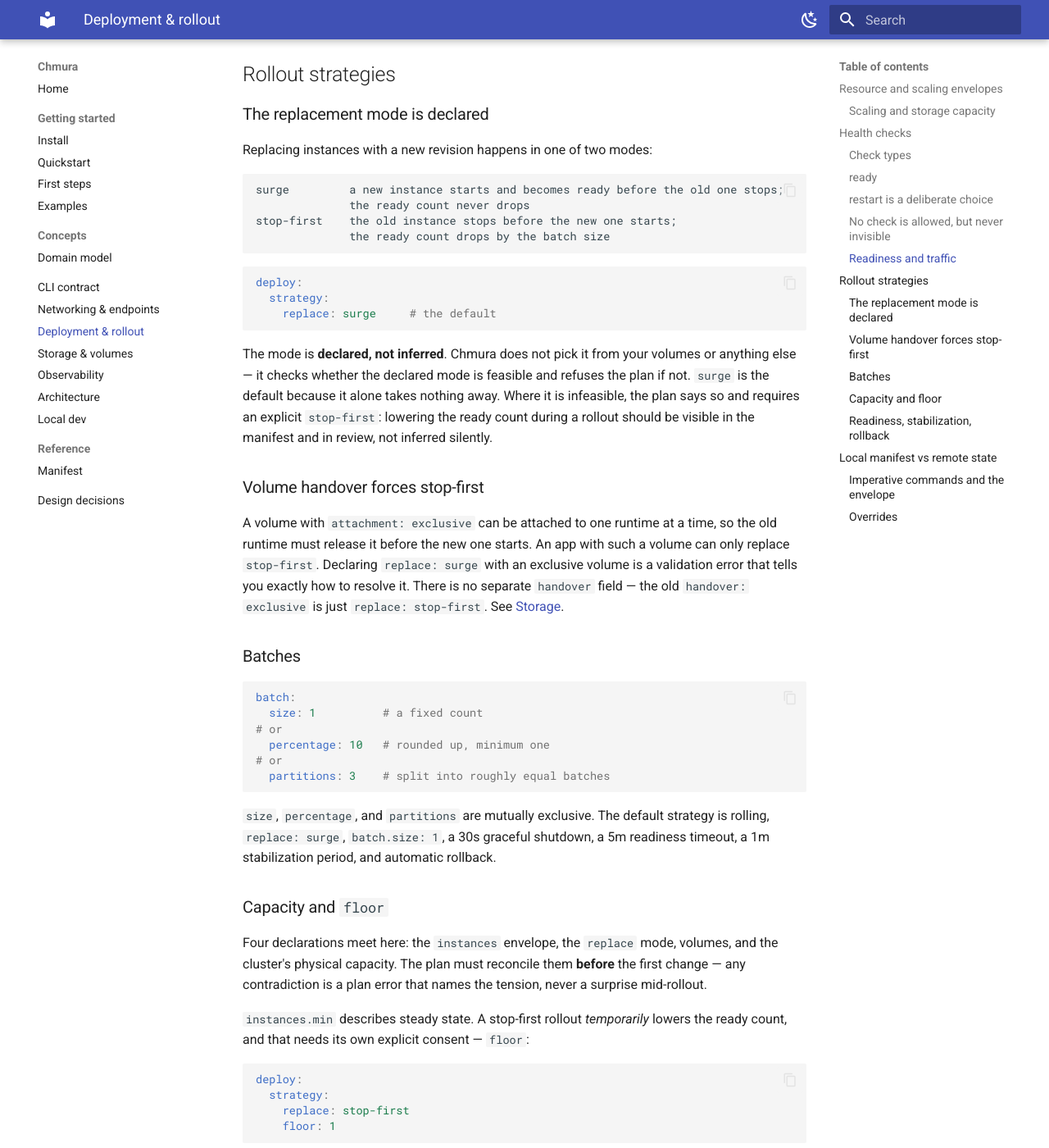
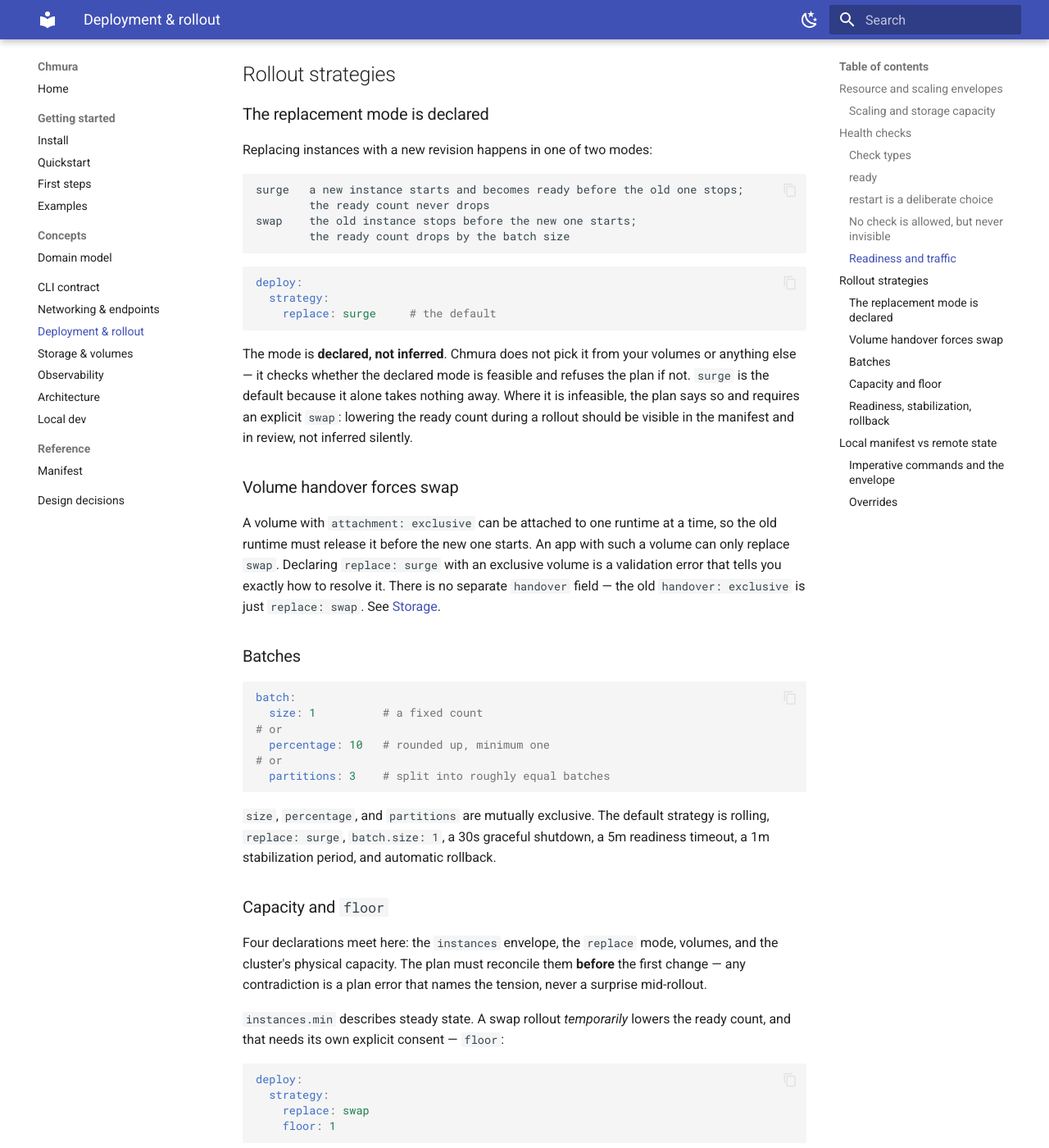
Before and after one commit to daropotter/chmura, an MkDocs documentation site: the page built from docs/deployment.md, in a window 1280 px wide and 1400 px high, scrolled down 3966 px. Shown: the whole window at 82% size. Built offline with MkDocs 1.6.1 and Material for MkDocs 9.7.7, drawn with Linux system fonts in a browser that asks for light colours; some of the changed text lies outside the part shown.

Commit message:
docs: rename replacement mode stop-first → swap

````diff
--- a/docs/deployment.md
+++ b/docs/deployment.md
@@ -189,10 +189,10 @@ the same readiness the [edge proxy and load balancer](networking.md) use.
 Replacing instances with a new revision happens in one of two modes:
 
 ```text
-surge         a new instance starts and becomes ready before the old one stops;
-              the ready count never drops
-stop-first    the old instance stops before the new one starts;
-              the ready count drops by the batch size
+surge   a new instance starts and becomes ready before the old one stops;
+        the ready count never drops
+swap    the old instance stops before the new one starts;
+        the ready count drops by the batch size
 ```
 
 ```yaml
@@ -204,18 +204,18 @@ deploy:
 The mode is **declared, not inferred**. Chmura does not pick it from your volumes
 or anything else — it checks whether the declared mode is feasible and refuses
 the plan if not. `surge` is the default because it alone takes nothing away.
-Where it is infeasible, the plan says so and requires an explicit `stop-first`:
+Where it is infeasible, the plan says so and requires an explicit `swap`:
 lowering the ready count during a rollout should be visible in the manifest and
 in review, not inferred silently.
 
-### Volume handover forces stop-first
+### Volume handover forces swap
 
 A volume with `attachment: exclusive` can be attached to one runtime at a time,
 so the old runtime must release it before the new one starts. An app with such a
-volume can only replace `stop-first`. Declaring `replace: surge` with an
+volume can only replace `swap`. Declaring `replace: surge` with an
 exclusive volume is a validation error that tells you exactly how to resolve it.
 There is no separate `handover` field — the old `handover: exclusive` is just
-`replace: stop-first`. See [Storage](storage.md).
+`replace: swap`. See [Storage](storage.md).
 
 ### Batches
 
@@ -239,13 +239,13 @@ volumes, and the cluster's physical capacity. The plan must reconcile them
 **before** the first change — any contradiction is a plan error that names the
 tension, never a surprise mid-rollout.
 
-`instances.min` describes steady state. A stop-first rollout *temporarily* lowers
+`instances.min` describes steady state. A swap rollout *temporarily* lowers
 the ready count, and that needs its own explicit consent — `floor`:
 
 ```yaml
 deploy:
   strategy:
-    replace: stop-first
+    replace: swap
     floor: 1
 ```
 
@@ -254,8 +254,8 @@ deploy:
 downtime and is required by `mode: all-at-once`.
 
 ```text
-stop-first:   target − batch ≥ floor
-surge:        target + batch ≤ instances.max
+swap:    target − batch ≥ floor
+surge:   target + batch ≤ instances.max
 ```
 
 The most common corner case — `min: 2`, `preferred: 2`, an exclusive volume —
@@ -264,7 +264,7 @@ cannot roll at all without a choice, and the plan says so instead of guessing:
 ```text
 Error: rolling update of application "api" cannot proceed.
 
-  replace:   stop-first (volume "data" is attachment: exclusive)
+  replace:   swap (volume "data" is attachment: exclusive)
   instances: min 2, target 2, max 4
   floor:     2 (default: instances.min)
   batch:     1
````
Also changed, not shown: docs/getting-started/examples.md (+2 -2 lines).
